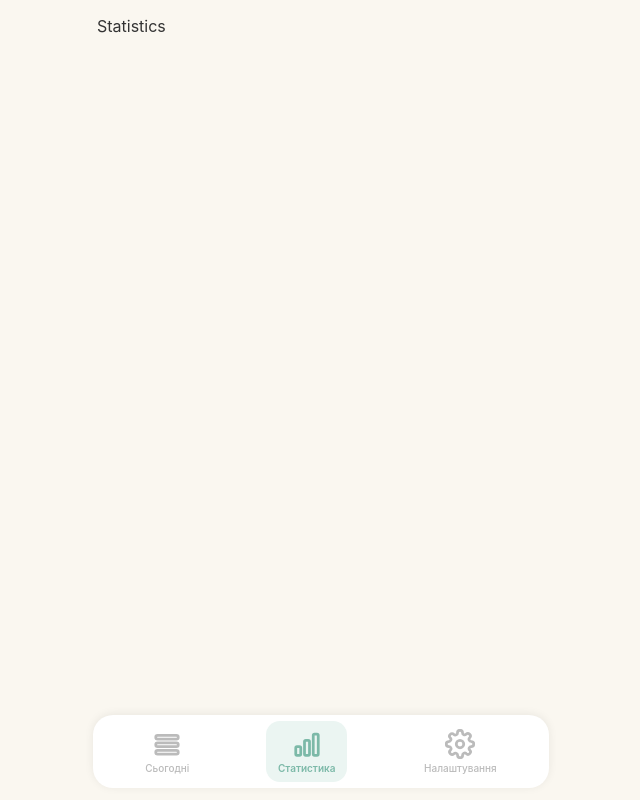
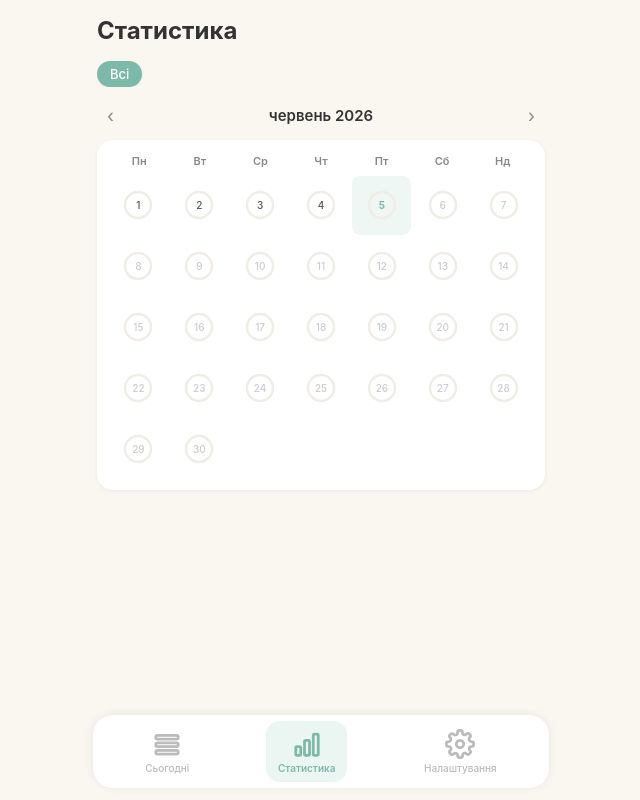
Before and after one commit to VolodymyrChubenko/habit-tracker, a React (Vite) app: page /statistics in a window 1280 px wide. Shown: the whole page, without its empty margins (319-959 px from the left). Built offline with nearby package versions, Linux system fonts and the light colour scheme.

Commit message:
feat: Statistics page with calendar, habit filter, past-date editing

```diff
--- /dev/null
+++ b/src/pages/Statistics/DateEditSheet.tsx
@@ -0,0 +1,75 @@
+import { useState } from 'react';
+import { BottomSheet } from '../../components/BottomSheet/BottomSheet';
+import { useHabits } from '../../hooks/useHabits';
+import { useHabitsStore } from '../../store/habitsStore';
+import { formatDisplayDate } from '../../utils/dateUtils';
+import type { DateString, HabitId } from '../../types';
+
+interface Props {
+  date: DateString;
+  onClose: () => void;
+}
+
+export const DateEditSheet = ({ date, onClose }: Props) => {
+  const { activeHabits } = useHabits();
+  const logs = useHabitsStore(s => s.logs);
+  const { saveLogsForDate } = useHabitsStore();
+
+  const initial = new Set<HabitId>(
+    logs.filter(l => l.date === date).map(l => l.habitId),
+  );
+  const [checked, setChecked] = useState<Set<HabitId>>(initial);
+
+  const toggle = (id: HabitId) => {
+    setChecked(prev => {
+      const next = new Set(prev);
+      next.has(id) ? next.delete(id) : next.add(id);
+      return next;
+    });
+  };
+
+  const handleSave = () => {
+    saveLogsForDate(date, [...checked]);
+    onClose();
+  };
+
+  return (
+    <BottomSheet onClose={onClose}>
+      <div style={{ fontSize: 16, fontWeight: 700, color: '#222', marginBottom: 4 }}>
+        {formatDisplayDate(date)}
+      </div>
+      <div style={{ fontSize: 12, color: '#aaa', marginBottom: 18 }}>
+        Відмітити виконані звички
+      </div>
+
+      <div style={{ display: 'flex', flexDirection: 'column', gap: 10 }}>
+        {activeHabits.map(h => (
+          <div
+            key={h.id}
+            onClick={() => toggle(h.id)}
+            style={{ display: 'flex', alignItems: 'center', gap: 12, padding: 12, background: '#FAF7F0', borderRadius: 10, cursor: 'pointer' }}
+          >
+            <div style={{ width: 10, height: 10, borderRadius: '50%', background: h.color, flexShrink: 0 }} />
+            <span style={{ flex: 1, fontSize: 14, color: '#333' }}>{h.name}</span>
+            <div style={{
+              width: 22, height: 22, borderRadius: 6, flexShrink: 0,
+              background: checked.has(h.id) ? h.color : '#fff',
+              border: checked.has(h.id) ? 'none' : '2px solid #E0DDD8',
+              display: 'flex', alignItems: 'center', justifyContent: 'center',
+              color: '#fff', fontSize: 13,
+            }}>
+              {checked.has(h.id) ? '✓' : ''}
+            </div>
+          </div>
+        ))}
+      </div>
+
+      <button
+        onClick={handleSave}
+        style={{ width: '100%', background: '#7CB9A8', color: '#fff', borderRadius: 12, padding: 13, fontSize: 14, fontWeight: 600, marginTop: 18, border: 'none', cursor: 'pointer' }}
+      >
+        Зберегти
+      </button>
+    </BottomSheet>
+  );
+};
--- /dev/null
+++ b/src/pages/Statistics/HabitSelector.tsx
@@ -0,0 +1,51 @@
+import { useHabits } from '../../hooks/useHabits';
+import type { HabitId } from '../../types';
+
+interface Props {
+  selected: HabitId[] | null; // null = all
+  onChange: (ids: HabitId[] | null) => void;
+}
+
+export const HabitSelector = ({ selected, onChange }: Props) => {
+  const { activeHabits } = useHabits();
+
+  return (
+    <div style={{ display: 'flex', gap: 8, flexWrap: 'wrap', marginBottom: 14, overflowX: 'auto' }}>
+      <button
+        onClick={() => onChange(null)}
+        style={{
+          borderRadius: 20, padding: '5px 13px', fontSize: 13, fontWeight: 500, border: 'none', cursor: 'pointer',
+          background: selected === null ? '#7CB9A8' : '#fff',
+          color: selected === null ? '#fff' : '#555',
+          boxShadow: '0 1px 3px rgba(0,0,0,0.06)',
+        }}
+      >
+        Всі
+      </button>
+      {activeHabits.map(h => {
+        const isActive = selected?.includes(h.id);
+        return (
+          <button
+            key={h.id}
+            onClick={() => {
+              if (isActive) {
+                const next = selected!.filter(id => id !== h.id);
+                onChange(next.length === 0 ? null : next);
+              } else {
+                onChange([...(selected ?? []), h.id]);
+              }
+            }}
+            style={{
+              borderRadius: 20, padding: '5px 13px', fontSize: 13, fontWeight: 500, cursor: 'pointer',
+              display: 'flex', alignItems: 'center', gap: 5, border: '1.5px solid #E8E4DC',
+              background: isActive ? '#EBF5F2' : '#fff', color: '#555',
+            }}
+          >
+            <span style={{ width: 8, height: 8, borderRadius: '50%', background: h.color, flexShrink: 0 }} />
+            {h.name}
+          </button>
+        );
+      })}
+    </div>
+  );
+};
--- /dev/null
+++ b/src/pages/Statistics/ProgressCalendar.tsx
@@ -0,0 +1,60 @@
+import { CircularProgress } from '../../components/CircularProgress/CircularProgress';
+import { getDaysInMonth, getMonthStart, toDateString, today } from '../../utils/dateUtils';
+import type { DateString } from '../../types';
+import styles from './Statistics.module.scss';
+
+const DAY_LABELS = ['Пн', 'Вт', 'Ср', 'Чт', 'Пт', 'Сб', 'Нд'];
+
+interface Props {
+  year: number;
+  month: number; // 0-indexed
+  progressByDate: Map<DateString, number>;
+  onDayClick: (date: DateString) => void;
+}
+
+export const ProgressCalendar = ({ year, month, progressByDate, onDayClick }: Props) => {
+  const daysInMonth = getDaysInMonth(year, month);
+  const startOffset = getMonthStart(year, month);
+  const todayStr = today();
+
+  const cells = Array.from({ length: startOffset }, (_, i) => ({ key: `e${i}`, empty: true }))
+    .concat(
+      Array.from({ length: daysInMonth }, (_, i) => {
+        const day = i + 1;
+        const dateStr = toDateString(new Date(year, month, day));
+        return { key: dateStr, empty: false, day, dateStr };
+      }),
+    );
+
+  return (
+    <div className={styles.calendar}>
+      <div className={styles.dayHeaders}>
+        {DAY_LABELS.map(d => <span key={d}>{d}</span>)}
+      </div>
+      <div className={styles.daysGrid}>
+        {cells.map(cell =>
+          cell.empty ? (
+            <div key={cell.key} style={{ aspectRatio: 1 }} />
+          ) : (
+            <div
+              key={cell.key}
+              className={[
+                styles.dayCell,
+                cell.dateStr === todayStr ? styles.today : '',
+                cell.dateStr! > todayStr ? styles.future : '',
+              ].join(' ')}
+              onClick={() => cell.dateStr! <= todayStr && onDayClick(cell.dateStr!)}
+            >
+              <CircularProgress
+                day={cell.day!}
+                progress={progressByDate.get(cell.dateStr!) ?? 0}
+                isToday={cell.dateStr === todayStr}
+                isFuture={cell.dateStr! > todayStr}
+              />
+            </div>
+          ),
+        )}
+      </div>
+    </div>
+  );
+};
--- /dev/null
+++ b/src/pages/Statistics/Statistics.module.scss
@@ -0,0 +1,57 @@
+@use '../../styles/tokens' as *;
+
+.title { font-size: 24px; font-weight: 700; color: $color-text; margin-bottom: 16px; }
+
+.monthNav {
+  display: flex;
+  justify-content: space-between;
+  align-items: center;
+  margin-bottom: 10px;
+}
+
+.monthLabel { font-size: 15px; font-weight: 600; color: $color-text; }
+
+.navBtn {
+  font-size: 18px;
+  color: $color-text-secondary;
+  padding: 4px 10px;
+  cursor: pointer;
+  background: none;
+  border: none;
+}
+
+.calendar {
+  background: $color-surface;
+  border-radius: 16px;
+  padding: 12px;
+  box-shadow: $shadow-card;
+}
+
+.dayHeaders {
+  display: grid;
+  grid-template-columns: repeat(7, 1fr);
+  margin-bottom: 6px;
+
+  span {
+    text-align: center;
+    font-size: 11px;
+    font-weight: 600;
+    color: $color-text-secondary;
+    padding: 2px 0;
+  }
+}
+
+.daysGrid { display: grid; grid-template-columns: repeat(7, 1fr); gap: 2px; }
+
+.dayCell {
+  aspect-ratio: 1;
+  display: flex;
+  align-items: center;
+  justify-content: center;
+  position: relative;
+  cursor: pointer;
+  border-radius: 8px;
+
+  &.today { background: rgba(124, 185, 168, 0.12); }
+  &.future { cursor: default; }
+}
--- a/src/pages/Statistics/index.tsx
+++ b/src/pages/Statistics/index.tsx
@@ -1,3 +1,55 @@
+import { useState } from 'react';
+import { format } from 'date-fns';
+import { uk } from 'date-fns/locale';
+import { useStatistics } from '../../hooks/useStatistics';
+import { HabitSelector } from './HabitSelector';
+import { ProgressCalendar } from './ProgressCalendar';
+import { DateEditSheet } from './DateEditSheet';
+import type { DateString, HabitId } from '../../types';
+import styles from './Statistics.module.scss';
+
 export default function StatisticsPage() {
-  return <div>Statistics</div>;
+  const now = new Date();
+  const [year, setYear] = useState(now.getFullYear());
+  const [month, setMonth] = useState(now.getMonth());
+  const [filterIds, setFilterIds] = useState<HabitId[] | null>(null);
+  const [editDate, setEditDate] = useState<DateString | null>(null);
+
+  const { progressByDate } = useStatistics(filterIds ?? undefined);
+
+  const prevMonth = () => {
+    if (month === 0) { setYear(y => y - 1); setMonth(11); }
+    else setMonth(m => m - 1);
+  };
+  const nextMonth = () => {
+    if (month === 11) { setYear(y => y + 1); setMonth(0); }
+    else setMonth(m => m + 1);
+  };
+
+  return (
+    <>
+      <h1 className={styles.title}>Статистика</h1>
+
+      <HabitSelector selected={filterIds} onChange={setFilterIds} />
+
+      <div className={styles.monthNav}>
+        <button className={styles.navBtn} onClick={prevMonth}>‹</button>
+        <span className={styles.monthLabel}>
+          {format(new Date(year, month, 1), 'LLLL yyyy', { locale: uk })}
+        </span>
+        <button className={styles.navBtn} onClick={nextMonth}>›</button>
+      </div>
+
+      <ProgressCalendar
+        year={year}
+        month={month}
+        progressByDate={progressByDate}
+        onDayClick={setEditDate}
+      />
+
+      {editDate && (
+        <DateEditSheet date={editDate} onClose={() => setEditDate(null)} />
+      )}
+    </>
+  );
 }
```
